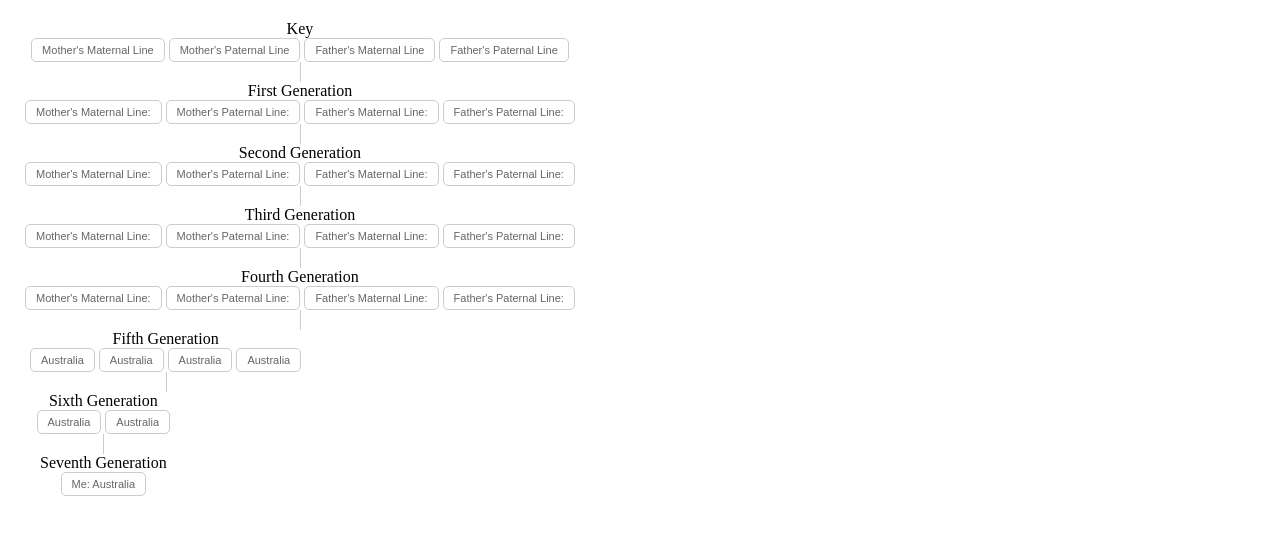
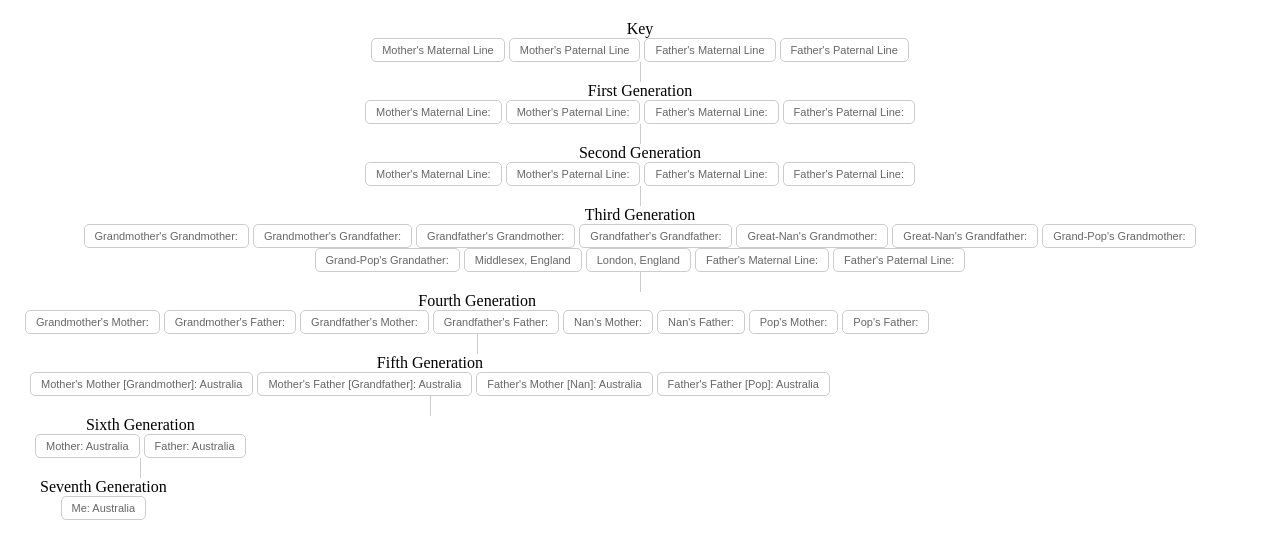
Before and after one commit to sirentusk/familytree, a plain HTML site: page index.html in a window 1280 px wide. Drawn offline with Linux system fonts and the light colour scheme.

Commit message:
Update index.html

```diff
--- a/index.html
+++ b/index.html
@@ -45,32 +45,44 @@
 				<li>
 				<p>Third Generation</p>
 				<p></p>
-				<a href="#">Mother's Maternal Line: </a>
-				<a href="#">Mother's Paternal Line: </a>
+				<a href="#">Grandmother's Grandmother: </a>
+				<a href="#">Grandmother's Grandfather: </a>
+				<a href="#">Grandfather's Grandmother: </a>
+				<a href="#">Grandfather's Grandfather: </a>
+				<a href="#">Great-Nan's Grandmother: </a>
+				<a href="#">Great-Nan's Grandfather: </a>
+				<a href="#">Grand-Pop's Grandmother: </a>
+				<a href="#">Grand-Pop's Grandather: </a>
+				<a href="#">Middlesex, England</a>
+				<a href="#">London, England</a>
 				<a href="#">Father's Maternal Line: </a>
 				<a href="#">Father's Paternal Line: </a>
 				<ul>
 					<li>
 					<p>Fourth Generation</p>
 					<p></p>
-					<a href="#">Mother's Maternal Line: </a>
-					<a href="#">Mother's Paternal Line: </a>
-					<a href="#">Father's Maternal Line: </a>
-					<a href="#">Father's Paternal Line: </a>
+					<a href="#">Grandmother's Mother: </a>
+					<a href="#">Grandmother's Father: </a>
+					<a href="#">Grandfather's Mother: </a>
+					<a href="#">Grandfather's Father: </a>
+					<a href="#">Nan's Mother: </a>
+					<a href="#">Nan's Father: </a>
+					<a href="#">Pop's Mother: </a>
+					<a href="#">Pop's Father: </a>
 					<ul>
 						<li>
 						<p>Fifth Generation</p>
 						<p></p>
-						<a href="#">Australia</a>
-						<a href="#">Australia</a>
-						<a href="#">Australia</a>
-						<a href="#">Australia</a>
+						<a href="#">Mother's Mother [Grandmother]: Australia</a>
+						<a href="#">Mother's Father [Grandfather]: Australia</a>
+						<a href="#">Father's Mother [Nan]: Australia</a>
+						<a href="#">Father's Father [Pop]: Australia</a>
 						<ul>
 							<li>
 							<p>Sixth Generation</pa>
 							<p></p>
-							<a href="#">Australia</a>
-							<a href="#">Australia</a>
+							<a href="#">Mother: Australia</a>
+							<a href="#">Father: Australia</a>
 							<ul>
 								<li>
 								<p>Seventh Generation</p>
```
